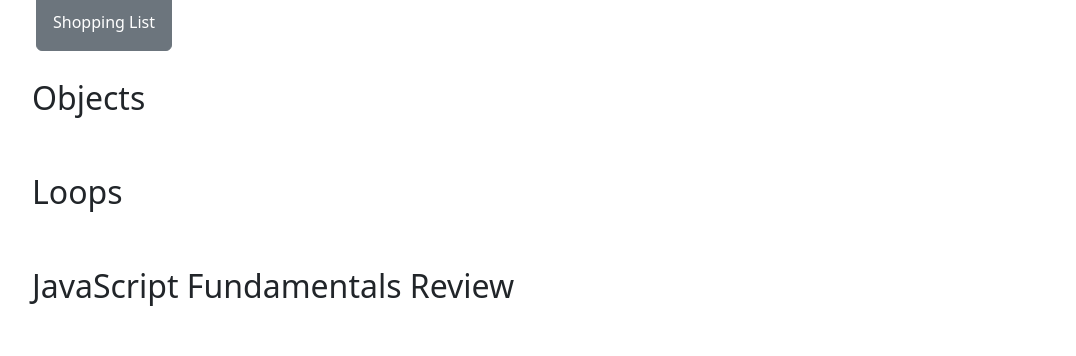
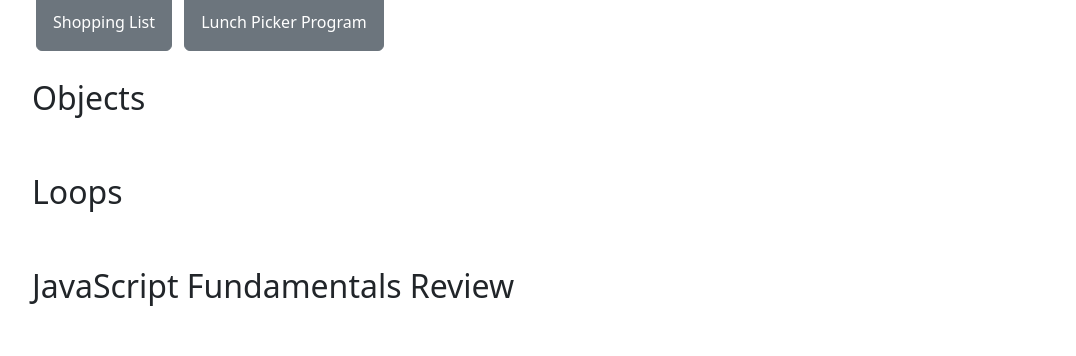
Before and after one commit to Stephie-Grafika/freeCodeCamp-Javascript, a plain HTML site: page index.html in a window 1280 px wide. Shown: the part 744-1100 px from the top of the page, without its empty margins (50-1126 px from the left). Drawn offline with nearby package versions, Linux system fonts and the light colour scheme.

Commit message:
Lunch Picker Program

```diff
--- a/index.html
+++ b/index.html
@@ -37,6 +37,8 @@
         <button onclick="confirmEndingStarten()" type="button" class="btn btn-secondary p-3 m-1">Confirm the Ending Tool</button>
         <br><br><h2>Arrays</h2>
         <button onclick="shoppingListStarten()" type="button" class="btn btn-secondary p-3 m-1">Shopping List</button>
+        <button onclick="lunchPickerProgramStarten()" type="button" class="btn btn-secondary p-3 m-1">Lunch Picker Program</button>
+
         <br><br><h2>Objects</h2>
         <br><br><h2>Loops</h2>
         <br><br><h2>JavaScript Fundamentals Review</h2>
@@ -86,6 +88,7 @@
     <script src="script-17-truncate-string-algorithm.js"></script>
     <script src="script-18-confirm-ending.js"></script>
     <script src="script-19-shopping-list.js"></script>
+    <script src="script-20-lunchPickerProgram.js"></script>
     <!-- Bootstrap JS -->
     <script src="https://cdn.jsdelivr.net/npm/bootstrap@5.3.3/dist/js/bootstrap.bundle.min.js"></script>
 </body>
--- /dev/null
+++ b/script-20-lunchPickerProgram.js
@@ -0,0 +1,49 @@
+function lunchPickerProgramStarten(){
+    let lunches = [];
+
+    function addLunchToEnd(array, lunchItem) {
+    array.push(lunchItem);
+    console.log(`${lunchItem} added to the end of the lunch menu.`)
+    return array;
+    };
+    function addLunchToStart(array, lunchItem) {
+    array.unshift(lunchItem);
+    console.log(`${lunchItem} added to the start of the lunch menu.`);
+    return array;
+    };
+    function removeLastLunch(array) {
+    if (array.length === 0) {
+        console.log("No lunches to remove.");
+    } else {
+        let removedItem = array.pop();
+        console.log(`${removedItem} removed from the end of the lunch menu.`);
+    }
+    return array;
+    };
+    function removeFirstLunch(array){
+    if (array.length === 0){
+        console.log("No lunches to remove.");
+    } else {
+        let removedItem = array.shift();
+        console.log(`${removedItem} removed from the start of the lunch menu.`);
+    }
+    return array;
+    };
+    function getRandomLunch (array){
+    if (array.length > 0){
+        let randomLunch = Math.floor(Math.random() * array.length);
+        console.log(`Randomly selected lunch: ${array[randomLunch]}`);
+    } else {
+        console.log("No lunches available.");
+    }
+    return array;
+    }
+    function showLunchMenu (array){
+    if (array.length > 0){
+        console.log(`Menu items: ${array.join(", ")}`);
+    } else {
+        console.log("The menu is empty.");
+    }
+    return array;
+    };
+}
```
